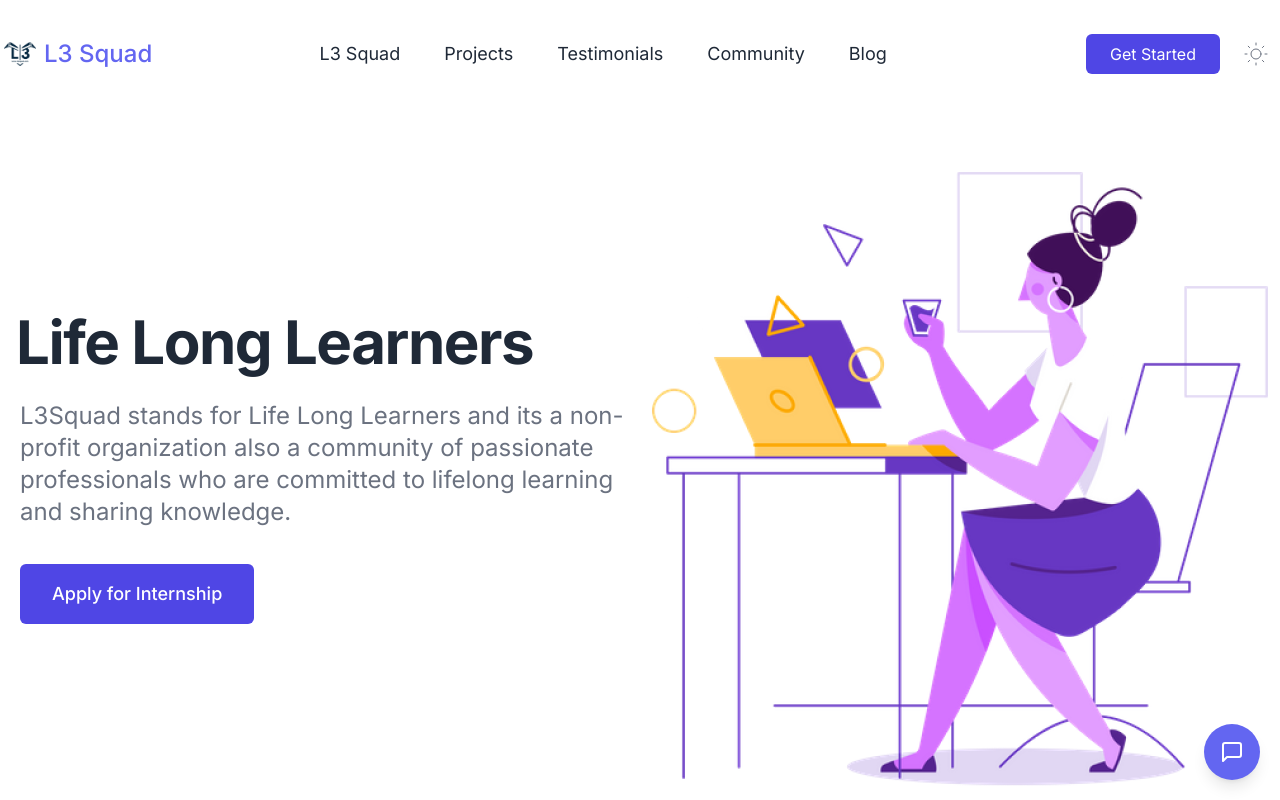
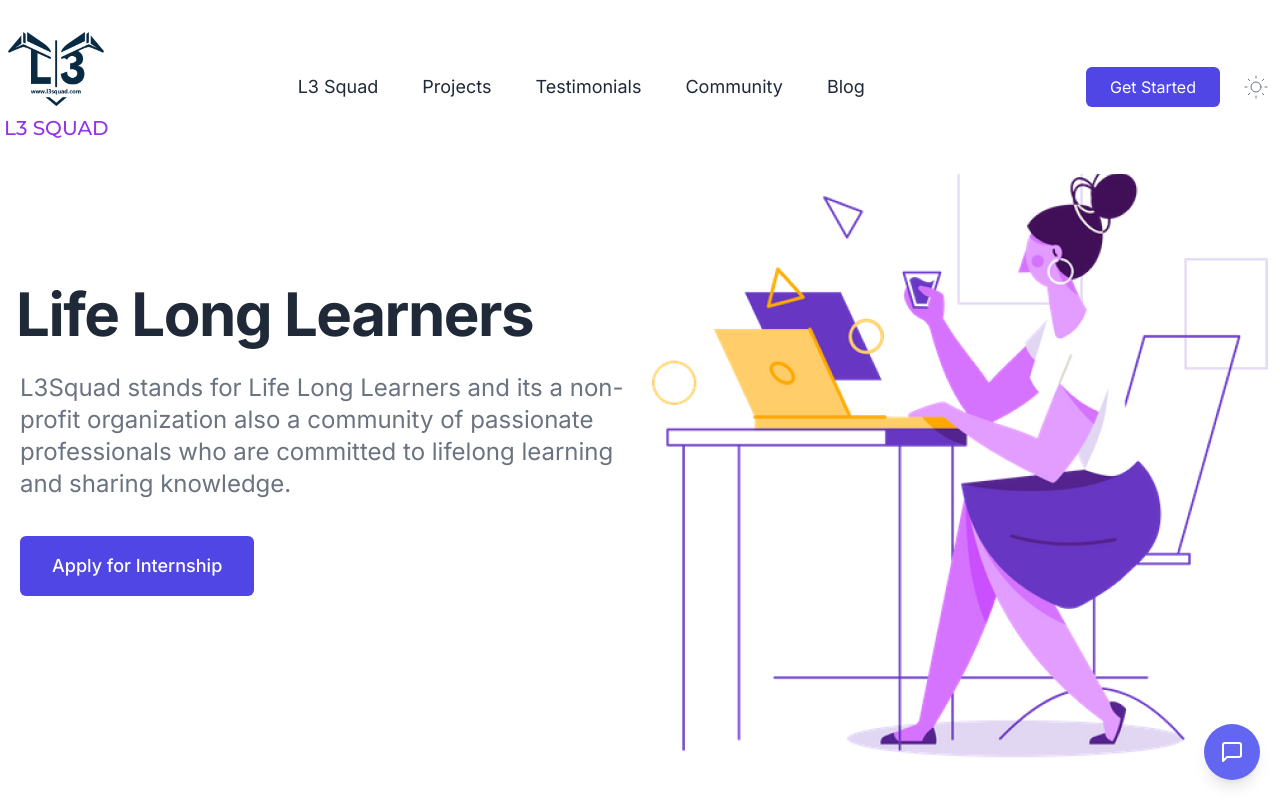
Before and after one commit to prvn-mhsh/l3squad.com, a Next.js app: page / in a window 1280 px wide. Shown: the top 800 px of the page. Built offline with nearby package versions, Linux system fonts and the light colour scheme.

Commit message:
(nav):added fixed navigation and changed logo size

```diff
--- a/src/app/layout.tsx
+++ b/src/app/layout.tsx
@@ -28,7 +28,7 @@ export default function RootLayout({
       <body className={inter.className}>
         <ThemeProvider attribute="class">
           <Navbar />
-          <div>{children}</div>
+          <div className="pt-20">{children}</div>
           <Footer />
           <PopupWidget />
         </ThemeProvider>
--- a/src/components/Navbar.tsx
+++ b/src/components/Navbar.tsx
@@ -1,38 +1,30 @@
 "use client";
 import Link from "next/link";
 import ThemeChanger from "./DarkSwitch";
-import Image from "next/image"
+import Image from "next/image";
 import { Disclosure } from "@headlessui/react";
-
+import { Montserrat } from 'next/font/google';
+const montserrat = Montserrat({ subsets: ['latin'] });
 export const Navbar = () => {
-  const navigation = [
-    "L3 Squad",
-    "Projects",
-    "Testimonials",
-    "Community",
-    "Blog",
-  ];
+  const navigation = ["L3 Squad", "Projects", "Testimonials", "Community", "Blog"];
 
   return (
     <div className="w-full">
-      <nav className="container relative flex flex-wrap items-center justify-between p-8 mx-auto lg:justify-between xl:px-1">
-        {/* Logo  */}
+      <nav className="fixed top-0 left-0 w-full bg-white dark:bg-gray-900 z-50">
+        <div className="container relative flex flex-wrap items-center justify-between p-8 mx-auto lg:justify-between xl:px-1">
           <Link href="/">
-          <span className="flex items-center space-x-2 text-2xl font-medium text-indigo-500 dark:text-gray-100">
-              <span>
+            <div className="flex flex-col items-center">
               <Image
                 src="/img/l3squad.jpg"
-                  width="32"
+                width={100}
+                height={100}
                 alt="N"
-                  height="32"
-                  className="w-8"
+                className="w-24"
               />
-              </span>
-            <span>L3 Squad</span>
-          </span>
+              <span className={`text-xl font-medium mt-2 text-purple-600 ${montserrat.className}`}>L3 SQUAD</span>
+            </div>
           </Link>
-
-        {/* get started  */}
+          {/* get started */}
           <div className="gap-3 nav__item mr-2 lg:flex ml-auto lg:ml-0 lg:order-2">
             <ThemeChanger />
             <div className="hidden mr-3 lg:flex nav__item">
@@ -71,7 +63,10 @@ export const Navbar = () => {
                 <Disclosure.Panel className="flex flex-wrap w-full my-5 lg:hidden">
                   <>
                     {navigation.map((item, index) => (
-                      <Link key={index} href="/" className="w-full px-4 py-2 -ml-4 text-gray-500 rounded-md dark:text-gray-300 hover:text-indigo-500 focus:text-indigo-500 focus:bg-indigo-100 dark:focus:bg-gray-800 focus:outline-none">
+                      <Link
+                        key={index}
+                        href="/"
+                        className="w-full px-4 py-2 -ml-4 text-gray-500 rounded-md dark:text-gray-300 hover:text-indigo-500 focus:text-indigo-500 focus:bg-indigo-100 dark:focus:bg-gray-800 focus:outline-none">
                         {item}
                       </Link>
                     ))}
@@ -84,20 +79,22 @@ export const Navbar = () => {
             )}
           </Disclosure>
 
-        {/* menu  */}
+          {/* menu */}
           <div className="hidden text-center lg:flex lg:items-center">
             <ul className="items-center justify-end flex-1 pt-6 list-none lg:pt-0 lg:flex">
               {navigation.map((menu, index) => (
                 <li className="mr-3 nav__item" key={index}>
-                <Link href="/" className="inline-block px-4 py-2 text-lg font-normal text-gray-800 no-underline rounded-md dark:text-gray-200 hover:text-indigo-500 focus:text-indigo-500 focus:bg-indigo-100 focus:outline-none dark:focus:bg-gray-800">
+                  <Link
+                    href="/"
+                    className="inline-block px-4 py-2 text-lg font-normal text-gray-800 no-underline rounded-md dark:text-gray-200 hover:text-indigo-500 focus:text-indigo-500 focus:bg-indigo-100 focus:outline-none dark:focus:bg-gray-800">
                     {menu}
                   </Link>
                 </li>
               ))}
             </ul>
           </div>
-
+        </div>
       </nav>
     </div>
   );
-}
+};
```
Lines whose indentation alone changed are shown as unchanged.
